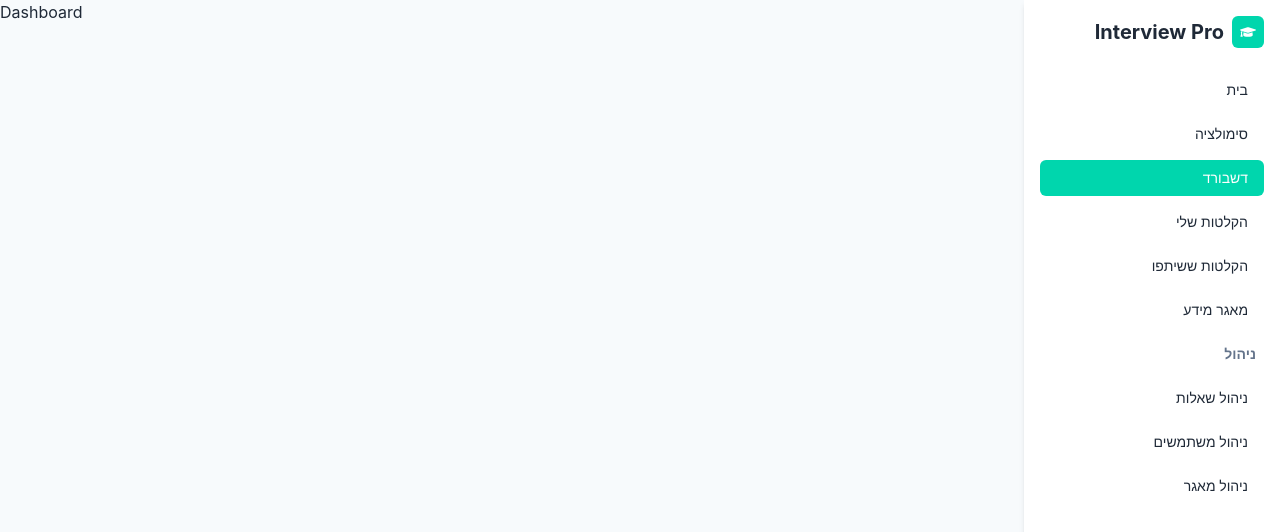
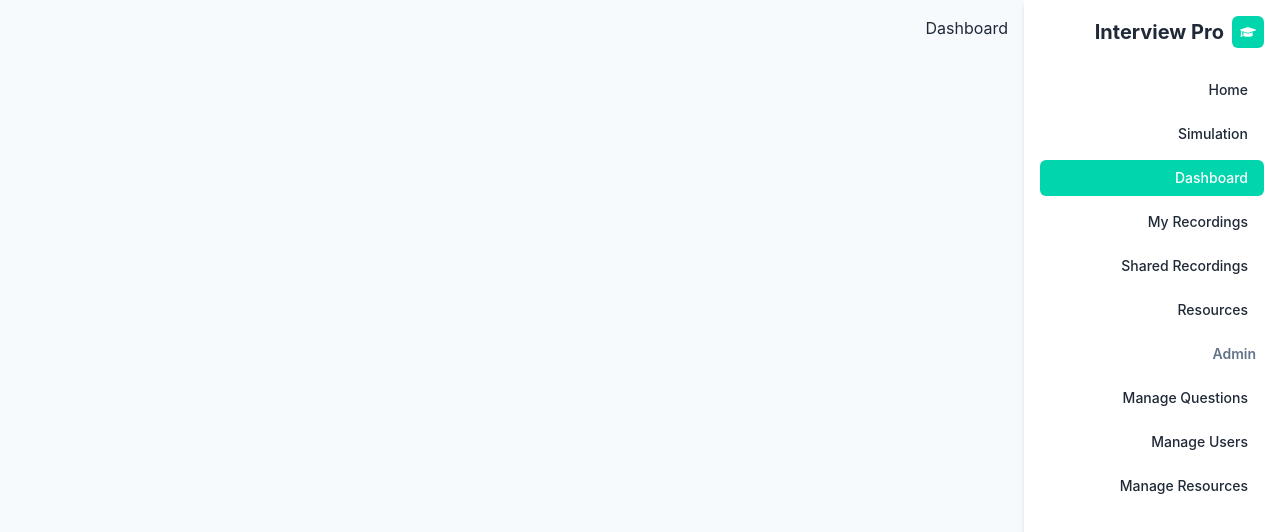
Before and after one commit to tamar0583235240/Temp-Project, a React (Create React App) app in the folder packages/frontend/: page /dashboard in a window 1280 px wide. Shown: the top 532 px of the page. Built offline with nearby package versions, Linux system fonts and the light colour scheme.

Commit message:
fix tailwind css for sidebar

```diff
--- a/packages/frontend/src/App.tsx
+++ b/packages/frontend/src/App.tsx
@@ -7,7 +7,6 @@ import { MessageModalProvider } from "./shared/ui/MessageModalContext";
 
 import { useAppDispatch } from "./shared/hooks/reduxHooks";
 import { loginSuccess } from "./features/auth/store/authSlice";
-import SidebarNavigation from "./shared/ui/sidebar";
 
 function App() {
   const dispatch = useAppDispatch();
@@ -26,7 +25,6 @@ function App() {
   return (
     <MessageModalProvider>
       <BrowserRouter>
-        <SidebarNavigation></SidebarNavigation>
         <AppRoutes />
       </BrowserRouter>
     </MessageModalProvider>
--- a/packages/frontend/src/shared/routes/appRoutes.tsx
+++ b/packages/frontend/src/shared/routes/appRoutes.tsx
@@ -3,35 +3,93 @@ import { RoleProtectedRoute } from "../components/roleProtectedRoute";
 import HomePage from "../../pages/homePage";
 import LoginForm from "../../features/auth/components/LoginForm";
 import SignupForm from "../../features/auth/components/SignupForm";
+import DashboardLayout from "../ui/DashboardLayout";
 
 export default function AppRoutes() {
   return (
+  <div dir="rtl">
     <Routes>
-            <Route path="/" element={<HomePage />} />
+      {/* Routes without sidebar */}
       <Route path="/login" element={<LoginForm />} />
       <Route path="/signup" element={<SignupForm />} />
-            <Route path="/simulation" element={<RoleProtectedRoute allowedRoles={["student"]}><p>Simulation</p></RoleProtectedRoute>} />
-            <Route path="/dashboard" element={<RoleProtectedRoute allowedRoles={["student"]}><p>Dashboard </p></RoleProtectedRoute>} />
-            <Route path="/recordings" element={<RoleProtectedRoute allowedRoles={["student"]}><p>Recordings</p></RoleProtectedRoute>} />
-            <Route path="/shared" element={<RoleProtectedRoute allowedRoles={["student"]}><p>SharedRecordings</p></RoleProtectedRoute>} />
-            <Route path="/resources" element={<RoleProtectedRoute allowedRoles={["student"]}><p>Resources</p></RoleProtectedRoute>} />
-            <Route path="/interviewMaterialsHub" element={<RoleProtectedRoute  allowedRoles={["student"]}><p>InterviewMaterialsHub</p></RoleProtectedRoute>} />
 
-            <Route path="/admin/questions" element={
+      {/* Routes with sidebar */}
+      <Route element={<DashboardLayout />}>
+        <Route path="/" element={<HomePage />} />
+        <Route
+          path="/simulation"
+          element={
+            <RoleProtectedRoute allowedRoles={["student"]}>
+              <p>Simulation</p>
+            </RoleProtectedRoute>
+          }
+        />
+        <Route
+          path="/dashboard"
+          element={
+            <RoleProtectedRoute allowedRoles={["student"]}>
+              <p>Dashboard</p>
+            </RoleProtectedRoute>
+          }
+        />
+        <Route
+          path="/recordings"
+          element={
+            <RoleProtectedRoute allowedRoles={["student"]}>
+              <p>Recordings</p>
+            </RoleProtectedRoute>
+          }
+        />
+        <Route
+          path="/shared"
+          element={
+            <RoleProtectedRoute allowedRoles={["student"]}>
+              <p>SharedRecordings</p>
+            </RoleProtectedRoute>
+          }
+        />
+        <Route
+          path="/resources"
+          element={
+            <RoleProtectedRoute allowedRoles={["student"]}>
+              <p>Resources</p>
+            </RoleProtectedRoute>
+          }
+        />
+        <Route
+          path="/interviewMaterialsHub"
+          element={
+            <RoleProtectedRoute allowedRoles={["student"]}>
+              <p>InterviewMaterialsHub</p>
+            </RoleProtectedRoute>
+          }
+        />
+        <Route
+          path="/admin/questions"
+          element={
             <RoleProtectedRoute allowedRoles={["admin"]}>
               <p>AdminQuestions</p>
             </RoleProtectedRoute>
-            } />
-            <Route path="/admin/users" element={
+          }
+        />
+        <Route
+          path="/admin/users"
+          element={
             <RoleProtectedRoute allowedRoles={["admin"]}>
               <p>AdminUsers</p>
             </RoleProtectedRoute>
-            } />
-            <Route path="/admin/resources" element={
+          }
+        />
+        <Route
+          path="/admin/resources"
+          element={
             <RoleProtectedRoute allowedRoles={["admin"]}>
               <p>AdminResources</p>
             </RoleProtectedRoute>
-            } />
+          }
+        />
+      </Route>
     </Routes>
+  </div>
   );
 }
--- /dev/null
+++ b/packages/frontend/src/shared/ui/DashboardLayout.tsx
@@ -0,0 +1,15 @@
+import { Outlet } from "react-router-dom";
+import SidebarNavigation from "./sidebar";
+
+const DashboardLayout = () => {
+  return (
+    <div className="flex h-screen">
+      <SidebarNavigation />
+      <main className="flex-1 p-4 overflow-auto">
+        <Outlet />
+      </main>
+    </div>
+  );
+};
+
+export default DashboardLayout;
--- a/packages/frontend/src/shared/ui/sidebar.tsx
+++ b/packages/frontend/src/shared/ui/sidebar.tsx
@@ -1,9 +1,9 @@
 import * as FaIcons from "react-icons/fa";
-import { NavLink } from "react-router-dom";
+import { useLocation, NavLink } from "react-router-dom";
 import { cn } from "../utils/cn";
-import { useLocation } from "react-router-dom";
 
 const FaGraduationCap = FaIcons.FaGraduationCap as unknown as React.FC;
+
 
 interface NavItem {
   label: string;
@@ -12,16 +12,16 @@ interface NavItem {
 }
 
 const navItems: NavItem[] = [
-  { label: "בית", href: "/home" },
-  { label: "סימולציה", href: "/simulation" },
-  { label: "דשבורד", href: "/dashboard" },
-  { label: "הקלטות שלי", href: "/my-recordings" },
-  { label: "הקלטות ששיתפו", href: "/shared-recordings" },
-  { label: "מאגר מידע", href: "/knowledge-base" },
-  { label: "ניהול", href: "", isSectionTitle: true },
-  { label: "ניהול שאלות", href: "/manage-questions" },
-  { label: "ניהול משתמשים", href: "/manage-users" },
-  { label: "ניהול מאגר", href: "/manage-knowledge" },
+  { label: "Home", href: "/" },
+  { label: "Simulation", href: "/simulation" },
+  { label: "Dashboard", href: "/dashboard" },
+  { label: "My Recordings", href: "/recordings" },
+  { label: "Shared Recordings", href: "/shared" },
+  { label: "Resources", href: "/resources" },
+  { label: "Admin", href: "", isSectionTitle: true },
+  { label: "Manage Questions", href: "/admin/questions" },
+  { label: "Manage Users", href: "/admin/users" },
+  { label: "Manage Resources", href: "/admin/resources" },
 ];
 
 const SidebarNavigation = () => {
@@ -29,7 +29,7 @@ const SidebarNavigation = () => {
 
   return (
     <aside
-      className="fixed right-0 top-0 w-64 h-screen bg-white shadow-md p-4 flex flex-col text-right"
+      className="w-64 h-screen bg-white shadow-md p-4 flex flex-col text-right"
       dir="rtl"
     >
       {/* Header */}
```
Also changed, not shown: packages/frontend/package.json (+5 -4 lines), 1 other file (tests, documents, lock files or other folders). Lines whose indentation alone changed are shown as unchanged.
